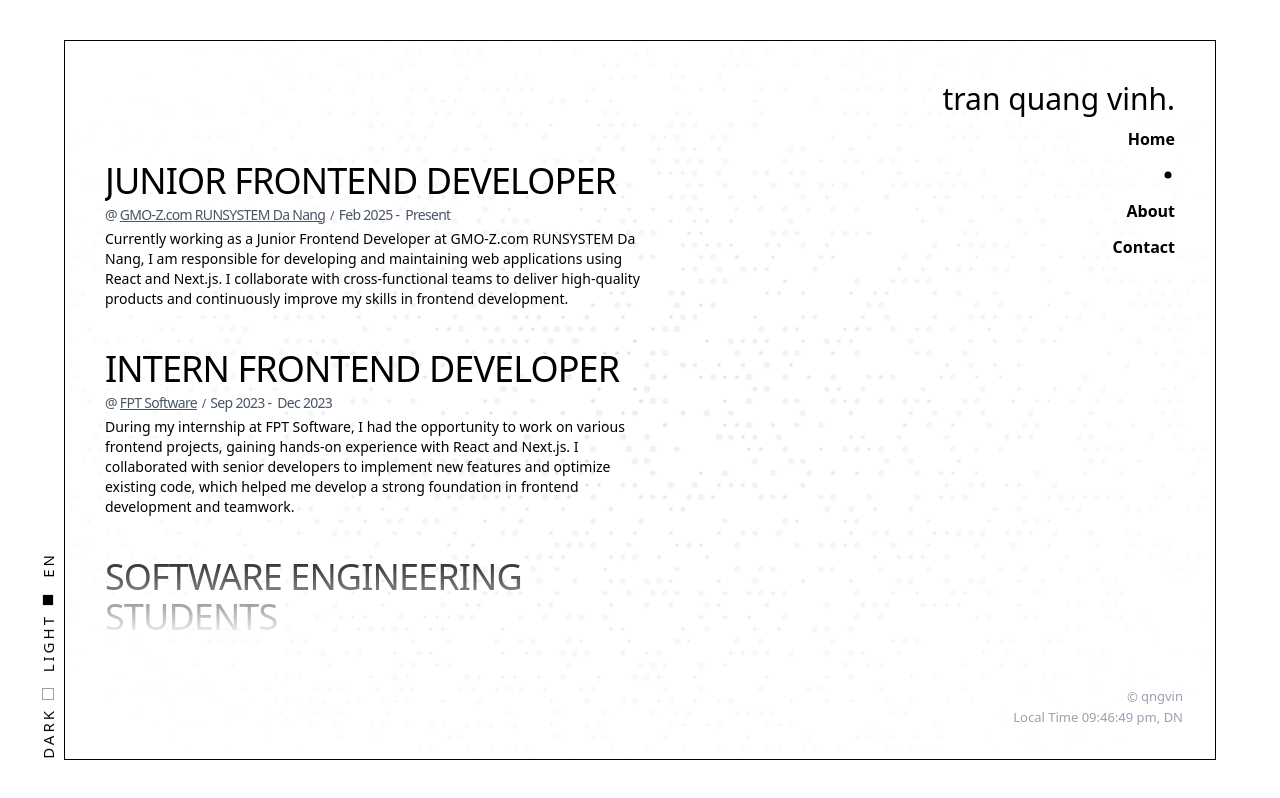
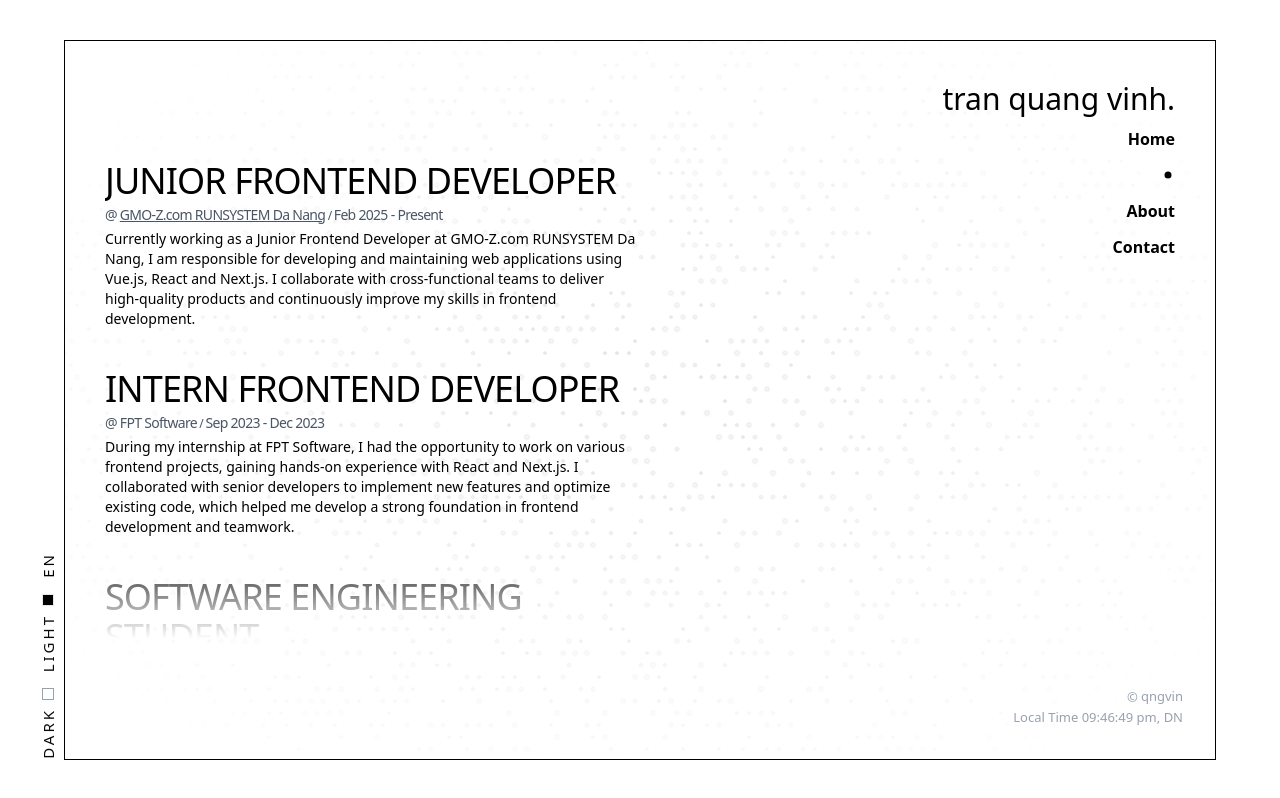
Before and after one commit to qngvin/qngvin, a Next.js app: page /work in a window 1280 px wide. Built offline with nearby package versions, Linux system fonts and the light colour scheme; no server answers.

Commit message:
feat: apply i18n

```diff
--- a/features/contact/screens/ContactScreen.tsx
+++ b/features/contact/screens/ContactScreen.tsx
@@ -1,11 +1,16 @@
+'use client';
+
+import { useTranslations } from 'next-intl';
 import PageTransition from '@/shared/components/PageTransition';
 import { ContactType } from './contact.contants';
 
 const ContactScreen = () => {
+  const t = useTranslations('contact');
+
   return (
     <PageTransition className="h-full w-1/3 flex flex-col justify-center tracking-tight font-montserrat">
       <p className="text-black dark:text-white font-bold text-[17px]">
-        Email:{' '}
+        {t('emailLabel')}{' '}
         <a
           href={`mailto:${ContactType.Email}`}
           className="underline font-normal text-base tracking-tight hover:text-gray-300"
@@ -14,14 +19,14 @@ const ContactScreen = () => {
         </a>
       </p>
       <p className="text-black dark:text-white tracking-[-0.03em] text-[17px] mb-4">
-        <span className="font-bold">On the internet: </span>
+        <span className="font-bold">{t('internetLabel')} </span>
         <a
           href={ContactType.LinkedIn}
           className="underline font-normal text-base tracking-tight hover:text-gray-300"
           target="_blank"
           rel="noopener noreferrer"
         >
-          LinkedIn
+          {t('platforms.linkedin')}
         </a>
         {' / '}
         <a
@@ -30,7 +35,7 @@ const ContactScreen = () => {
           target="_blank"
           rel="noopener noreferrer"
         >
-          GitHub
+          {t('platforms.github')}
         </a>
         {' / '}
         <a
@@ -39,7 +44,7 @@ const ContactScreen = () => {
           target="_blank"
           rel="noopener noreferrer"
         >
-          Instagram
+          {t('platforms.instagram')}
         </a>
       </p>
     </PageTransition>
--- a/features/work/components/WorkDetail.tsx
+++ b/features/work/components/WorkDetail.tsx
@@ -1,44 +1,52 @@
+import { useTranslations } from 'next-intl';
 import { formatMonthYear } from '@/utils/date';
 import { WorkType } from '../work.type';
 
 export const WorkDetail: React.FC<WorkType> = ({
+  id,
   company,
   startDate,
   endDate,
-  position,
   linkUrl,
   projectName,
   isProject,
   isDoing,
-  description,
 }) => {
+  const t = useTranslations('work');
+
   return (
     <div className="flex flex-col gap-1 font-montserrat">
       <p className="text-black dark:text-white uppercase text-4xl font-extralight tracking-tight">
-        {position || projectName}{' '}
+        {t(`items.${id}.position`) || projectName}{' '}
       </p>
       {!isProject ? (
         <p className="text-sm text-gray-600 dark:text-gray-400 tracking-tighter font-medium">
           @{' '}
-          <a className="text-sm underline" href={linkUrl}>
-            {company}
-          </a>
-          <span className="text-xs"> {' / '} </span>
+          {linkUrl ? (
+            <a className="text-sm underline" href={linkUrl}>
+              {company}
+            </a>
+          ) : (
+            <span>{company}</span>
+          )}
+          <span className="text-xs"> {' / '} </span>
           {formatMonthYear(startDate)}
-          {' - '} {isDoing ? 'Present' : endDate ? formatMonthYear(endDate) : ''}
+          {' - '} {isDoing ? t('present') : endDate ? formatMonthYear(endDate) : ''}
         </p>
       ) : (
         <p className="text-sm text-gray-600 dark:text-gray-400 tracking-tighter font-medium">
           <a className="text-sm underline" href={linkUrl}>
-            View Project
+            {t('viewProject')}
           </a>
-          <span className="text-xs"> {' / '} </span>
+          <span className="text-xs"> {' / '} </span>
           {formatMonthYear(startDate)}
-          {' - '}
+          {' - '}
           {endDate ? formatMonthYear(endDate) : ''}
         </p>
       )}
-      <p className="text-black dark:text-white text-sm font-medium">{description}</p>
+      <p className="text-black dark:text-white text-sm font-medium">
+        {t(`items.${id}.description`)}
+      </p>
     </div>
   );
 };
--- a/features/work/work.contants.ts
+++ b/features/work/work.contants.ts
@@ -1,34 +1,21 @@
-import { desc } from 'framer-motion/client';
-
 export const works = [
   {
     id: '1',
     company: 'GMO-Z.com RUNSYSTEM Da Nang',
     startDate: '2025-02-10',
-    position: 'Junior Frontend Developer',
-    linkUrl: 'https://example.com',
+    linkUrl: 'https://runsystem.net/vi',
     isDoing: true,
-    description:
-      'Currently working as a Junior Frontend Developer at GMO-Z.com RUNSYSTEM Da Nang, I am responsible for developing and maintaining web applications using React and Next.js. I collaborate with cross-functional teams to deliver high-quality products and continuously improve my skills in frontend development.',
   },
   {
     id: '2',
     company: 'FPT Software',
     startDate: '2023-09-10',
     endDate: '2023-12-21',
-    position: 'Intern Frontend Developer',
-    linkUrl: 'https://example.com',
-    description:
-      'During my internship at FPT Software, I had the opportunity to work on various frontend projects, gaining hands-on experience with React and Next.js. I collaborated with senior developers to implement new features and optimize existing code, which helped me develop a strong foundation in frontend development and teamwork.',
   },
   {
     id: '3',
     company: 'FPT University HCMC',
     startDate: '2020-10-01',
     endDate: '2024-12-25',
-    position: 'Software engineering students',
-    linkUrl: 'https://example.com',
-    description:
-      'As a Software Engineering student, I am building a strong foundation in programming, data structures & algorithms, and software development. Through coursework and hands-on projects, I have gained experience with React, React Native, Node.js, and Java, along with working knowledge of APIs and databases.',
   },
 ];
--- a/features/work/work.type.ts
+++ b/features/work/work.type.ts
@@ -4,9 +4,7 @@ export interface WorkType {
   projectName?: string;
   startDate: string;
   endDate?: string;
-  position: string;
-  linkUrl: string;
+  linkUrl?: string;
   isProject?: boolean;
   isDoing?: boolean;
-  description: string;
 }
--- a/lib/i18n/request.ts
+++ b/lib/i18n/request.ts
@@ -20,10 +20,13 @@ export default getRequestConfig(async () => {
   }
 
   // Merge all namespace JSONs for the active locale
-  const [common, home, auth] = await Promise.all([
+  const [common, home, auth, contact, about, work] = await Promise.all([
     import(`@/messages/${locale}/common.json`),
     import(`@/messages/${locale}/home.json`),
     import(`@/messages/${locale}/auth.json`),
+    import(`@/messages/${locale}/contact.json`),
+    import(`@/messages/${locale}/about.json`),
+    import(`@/messages/${locale}/work.json`),
   ]);
 
   return {
@@ -32,6 +35,9 @@ export default getRequestConfig(async () => {
       common: common.default,
       home: home.default,
       auth: auth.default,
+      contact: contact.default,
+      about: about.default,
+      work: work.default,
     },
     // Silently use the key as fallback when a translation is missing
     onError(error) {
--- /dev/null
+++ b/messages/en/about.json
@@ -0,0 +1,13 @@
+{
+  "title": "About",
+  "education": "Software engineering @ ",
+  "university": "FPT University",
+  "description": "My strength lies in Frontend Web Development. Currently, I am focusing on improving my Backend skills to grow into a Full-stack Web Developer, including working with server-side logic, databases, and API systems.",
+  "currentStack": "Current stack:",
+  "stack": {
+    "frontend": "React, Next.js, Vue.js for frontend",
+    "backend": "Node.js, NestJS for backend",
+    "database": "PostgreSQL, MongoDB for database"
+  },
+  "lastUpdated": "(Last updated April 2026)"
+}
--- /dev/null
+++ b/messages/en/contact.json
@@ -0,0 +1,9 @@
+{
+  "emailLabel": "Email:",
+  "internetLabel": "On the internet:",
+  "platforms": {
+    "linkedin": "LinkedIn",
+    "github": "GitHub",
+    "instagram": "Instagram"
+  }
+}
--- /dev/null
+++ b/messages/en/work.json
@@ -0,0 +1,18 @@
+{
+  "present": "Present",
+  "viewProject": "View Project",
+  "items": {
+    "1": {
+      "position": "Junior Frontend Developer",
+      "description": "Currently working as a Junior Frontend Developer at GMO-Z.com RUNSYSTEM Da Nang, I am responsible for developing and maintaining web applications using Vue.js, React and Next.js. I collaborate with cross-functional teams to deliver high-quality products and continuously improve my skills in frontend development."
+    },
+    "2": {
+      "position": "Intern Frontend Developer",
+      "description": "During my internship at FPT Software, I had the opportunity to work on various frontend projects, gaining hands-on experience with React and Next.js. I collaborated with senior developers to implement new features and optimize existing code, which helped me develop a strong foundation in frontend development and teamwork."
+    },
+    "3": {
+      "position": "Software Engineering Student",
+      "description": "As a Software Engineering student, I am building a strong foundation in programming, data structures & algorithms, and software development. Through coursework and hands-on projects, I have gained experience with React, React Native, Node.js, and Java, along with working knowledge of APIs and databases."
+    }
+  }
+}
--- /dev/null
+++ b/messages/vi/about.json
@@ -0,0 +1,13 @@
+{
+  "title": "Giới thiệu",
+  "education": "Kỹ thuật phần mềm @ ",
+  "university": "Đại học FPT",
+  "description": "Tôi có nền tảng vững về phát triển Frontend Web và đang từng bước mở rộng sang Backend để trở thành Full-stack Web Developer, với định hướng phát triển ở các mảng xử lý logic server-side, thiết kế cơ sở dữ liệu và xây dựng API.",
+  "currentStack": "Stack hiện tại:",
+  "stack": {
+    "frontend": "React, Next.js, Vue.js cho frontend",
+    "backend": "Node.js, NestJS cho backend",
+    "database": "PostgreSQL, MongoDB cho database"
+  },
+  "lastUpdated": "(Cập nhật lần cuối tháng 4/2026)"
+}
--- /dev/null
+++ b/messages/vi/contact.json
@@ -0,0 +1,9 @@
+{
+  "emailLabel": "Email:",
+  "internetLabel": "Mạng xã hội:",
+  "platforms": {
+    "linkedin": "LinkedIn",
+    "github": "GitHub",
+    "instagram": "Instagram"
+  }
+}
--- /dev/null
+++ b/messages/vi/work.json
@@ -0,0 +1,18 @@
+{
+  "present": "Hiện tại",
+  "viewProject": "Xem dự án",
+  "items": {
+    "1": {
+      "position": "Junior Frontend Developer",
+      "description": "Hiện đang làm việc tại GMO-Z.com RUNSYSTEM Đà Nẵng với vai trò Lập trình viên Frontend, tôi chịu trách nhiệm phát triển và bảo trì các ứng dụng web sử dụng Vue.js, React và Next.js. Tôi phối hợp với các nhóm đa chức năng để đảm bảo chất lượng sản phẩm và liên tục nâng cao kỹ năng frontend."
+    },
+    "2": {
+      "position": "Intern Frontend Developer",
+      "description": "Trong thời gian thực tập tại FPT Software, tôi có cơ hội tham gia các dự án frontend thực tế, tích lũy kinh nghiệm với React và Next.js. Tôi phối hợp với các lập trình viên senior để phát triển tính năng mới và tối ưu code, giúp tôi xây dựng nền tảng vững chắc về frontend và làm việc nhóm."
+    },
+    "3": {
+      "position": "Software Engineering Student",
+      "description": "Là sinh viên Kỹ thuật phần mềm, tôi đang xây dựng nền tảng lập trình, cấu trúc dữ liệu & giải thuật, và phát triển phần mềm. Qua các môn học và dự án thực tế, tôi đã tích lũy kinh nghiệm với React, React Native, Node.js, Java cùng kiến thức về API và cơ sở dữ liệu."
+    }
+  }
+}
```
Also changed, not shown: features/about/screens/AboutScreen.tsx (+15 -17 lines).
